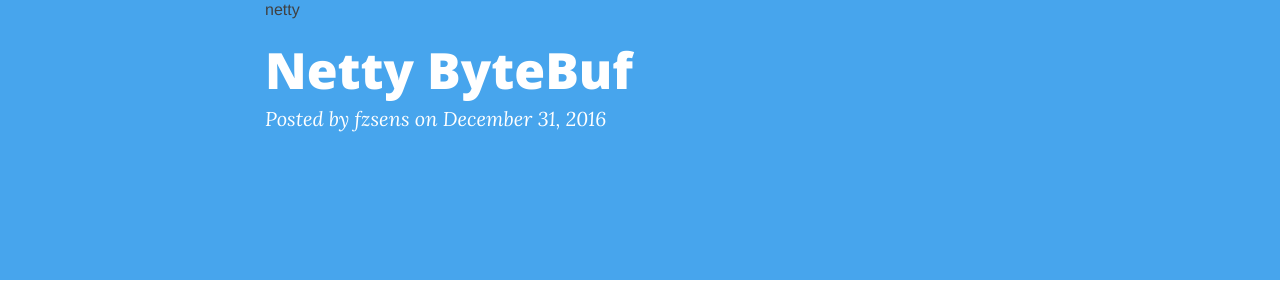
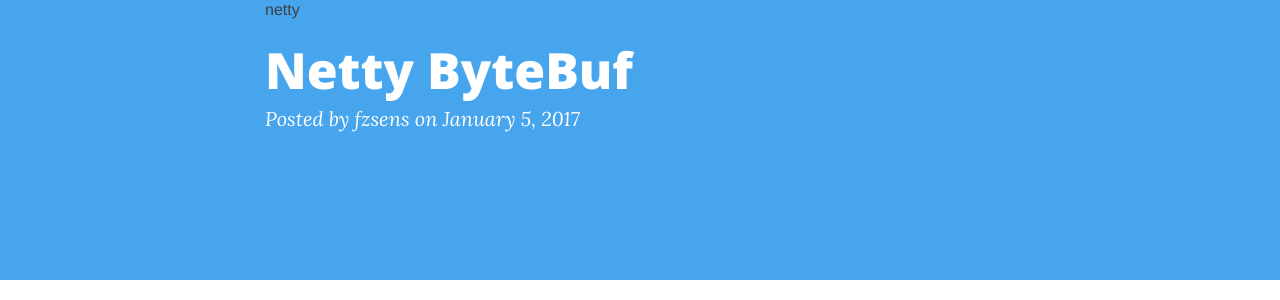
Before and after one commit to fzsens/fzsens.github.com, a Jekyll site: the page built from _posts/2017-01-05-netty-bytebuf.md, in a window 1280 px wide and 900 px high. Shown: the part 154-454 px from the top of the window. Built offline with Jekyll 4.4.1, drawn with Linux system fonts in a browser that asks for light colours; nearby versions of some CDN libraries; comment, search, counter and statistics services are not loaded.

Commit message:
add netty ByteBuf post, and modify some statement mistakes of architecture-design

```diff
--- a/_posts/2017-01-05-netty-bytebuf.md
+++ b/_posts/2017-01-05-netty-bytebuf.md
@@ -1,7 +1,7 @@
 ---
 layout: post
 title: Netty ByteBuf
-date: 2016-12-31
+date: 2017-01-05
 categories: netty
 tags: [netty]
 description: 介绍Netty ByteBuf设计
```
